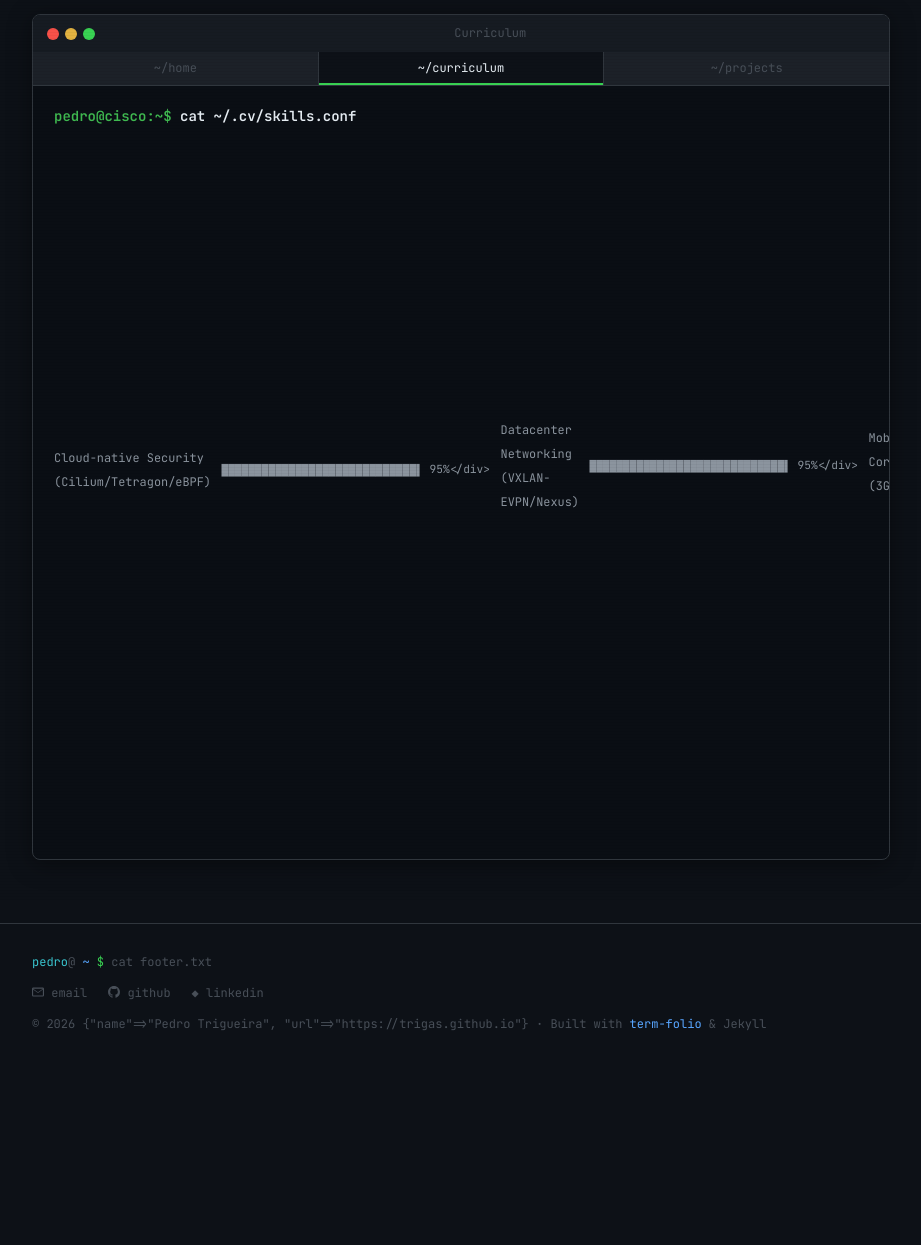
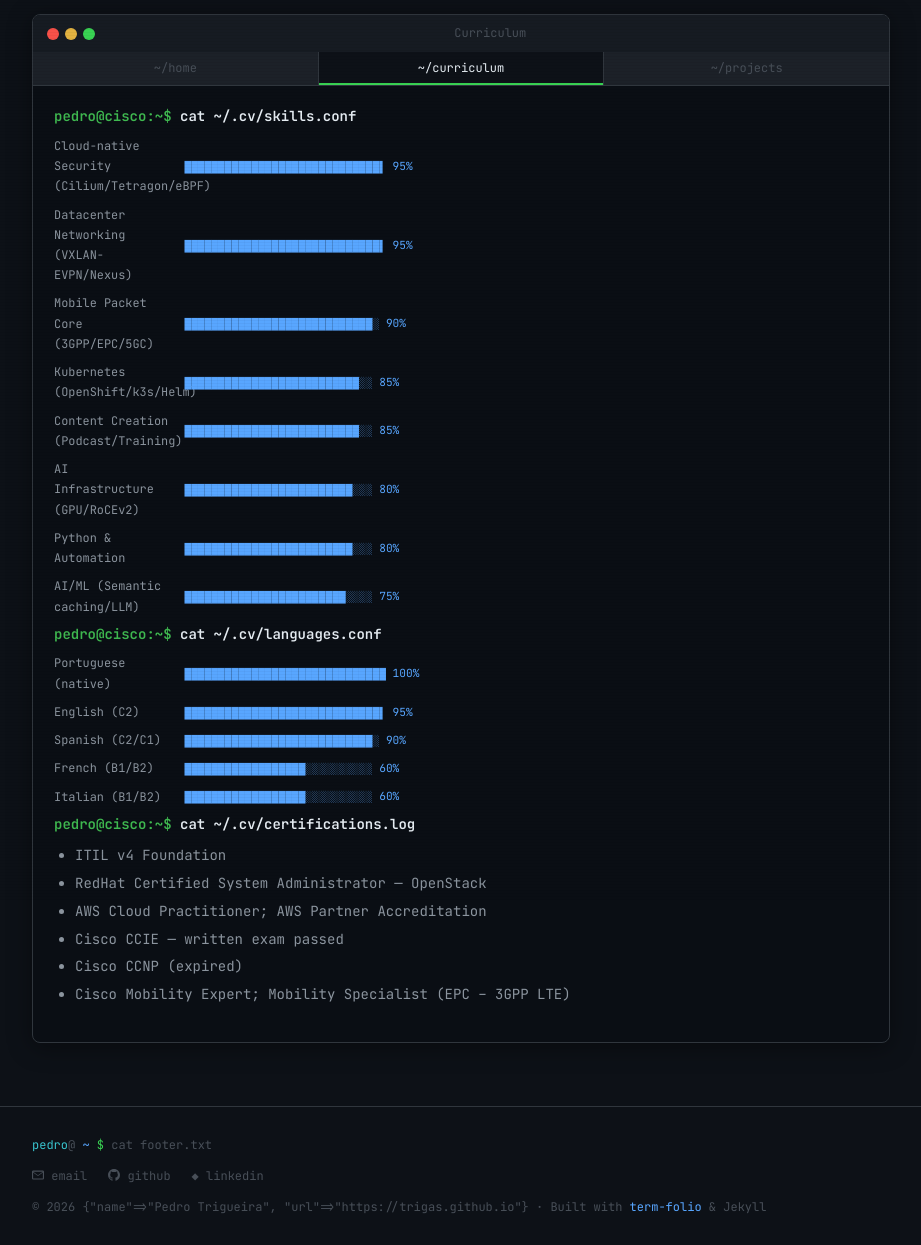
Before and after one commit to Trigas/Trigas.github.io, a Jekyll site: the page built from _pages/curriculum.md, in a window 1280 px wide. Shown: the whole page, without its empty margins (179-1100 px from the left). Built offline with Jekyll 4.4.1, drawn with Linux system fonts in a browser that asks for light colours; a style sheet for code colours, icons or effects is not loaded; before the commit the page ends 1062 px from its top, so only the background shows below that.

Commit message:
fix: curriculum page rendering (remove blank lines, add markdown=0)

```diff
--- a/_pages/curriculum.md
+++ b/_pages/curriculum.md
@@ -5,92 +5,68 @@ sitemap: false
 permalink: /curriculum/
 ---
 
-<div class="col-sm-12">
+<div class="col-sm-12" markdown="0">
 <h4><span class="terminal-prompt">pedro@cisco:~$</span> cat ~/.cv/skills.conf</h4>
+<div class="skill-bar">
+<span class="skill-name">Cloud-native Security (Cilium/Tetragon/eBPF)</span>
+<div class="skill-level">█████████████████████████████▌ 95%</div>
+</div>
+<div class="skill-bar">
+<span class="skill-name">Datacenter Networking (VXLAN-EVPN/Nexus)</span>
+<div class="skill-level">█████████████████████████████▌ 95%</div>
+</div>
+<div class="skill-bar">
+<span class="skill-name">Mobile Packet Core (3GPP/EPC/5GC)</span>
+<div class="skill-level">████████████████████████████░ 90%</div>
+</div>
+<div class="skill-bar">
+<span class="skill-name">Kubernetes (OpenShift/k3s/Helm)</span>
+<div class="skill-level">██████████████████████████░░ 85%</div>
+</div>
+<div class="skill-bar">
+<span class="skill-name">Content Creation (Podcast/Training)</span>
+<div class="skill-level">██████████████████████████░░ 85%</div>
+</div>
+<div class="skill-bar">
+<span class="skill-name">AI Infrastructure (GPU/RoCEv2)</span>
+<div class="skill-level">█████████████████████████░░░ 80%</div>
+</div>
+<div class="skill-bar">
+<span class="skill-name">Python &amp; Automation</span>
+<div class="skill-level">█████████████████████████░░░ 80%</div>
+</div>
+<div class="skill-bar">
+<span class="skill-name">AI/ML (Semantic caching/LLM)</span>
+<div class="skill-level">████████████████████████░░░░ 75%</div>
+</div>
 </div>
 
-<div class="col-sm-12" style="margin-bottom: 20px;">
-
+<div class="col-sm-12" markdown="0">
+<h4><span class="terminal-prompt">pedro@cisco:~$</span> cat ~/.cv/languages.conf</h4>
 <div class="skill-bar">
-  <span class="skill-name">Cloud-native Security (Cilium/Tetragon/eBPF)</span>
-  <div class="skill-level" style="width: 95%;">█████████████████████████████▌ 95%</div>
+<span class="skill-name">Portuguese (native)</span>
+<div class="skill-level">██████████████████████████████ 100%</div>
+</div>
+<div class="skill-bar">
+<span class="skill-name">English (C2)</span>
+<div class="skill-level">█████████████████████████████▌ 95%</div>
+</div>
+<div class="skill-bar">
+<span class="skill-name">Spanish (C2/C1)</span>
+<div class="skill-level">████████████████████████████░ 90%</div>
+</div>
+<div class="skill-bar">
+<span class="skill-name">French (B1/B2)</span>
+<div class="skill-level">██████████████████░░░░░░░░░░ 60%</div>
+</div>
+<div class="skill-bar">
+<span class="skill-name">Italian (B1/B2)</span>
+<div class="skill-level">██████████████████░░░░░░░░░░ 60%</div>
+</div>
 </div>
 
-<div class="skill-bar">
-  <span class="skill-name">Datacenter Networking (VXLAN-EVPN/Nexus)</span>
-  <div class="skill-level" style="width: 95%;">█████████████████████████████▌ 95%</div>
-</div>
-
-<div class="skill-bar">
-  <span class="skill-name">Mobile Packet Core (3GPP/EPC/5GC)</span>
-  <div class="skill-level" style="width: 90%;">████████████████████████████░ 90%</div>
-</div>
-
-<div class="skill-bar">
-  <span class="skill-name">Kubernetes (OpenShift/k3s/Helm)</span>
-  <div class="skill-level" style="width: 85%;">██████████████████████████░░ 85%</div>
-</div>
-
-<div class="skill-bar">
-  <span class="skill-name">Content Creation (Podcast/Training)</span>
-  <div class="skill-level" style="width: 85%;">██████████████████████████░░ 85%</div>
-</div>
-
-<div class="skill-bar">
-  <span class="skill-name">AI Infrastructure (GPU/RoCEv2)</span>
-  <div class="skill-level" style="width: 80%;">█████████████████████████░░░ 80%</div>
-</div>
-
-<div class="skill-bar">
-  <span class="skill-name">Python & Automation</span>
-  <div class="skill-level" style="width: 80%;">█████████████████████████░░░ 80%</div>
-</div>
-
-<div class="skill-bar">
-  <span class="skill-name">AI/ML (Semantic caching/LLM)</span>
-  <div class="skill-level" style="width: 75%;">████████████████████████░░░░ 75%</div>
-</div>
-
-</div>
-
-<div class="col-sm-12">
-<h4><span class="terminal-prompt">pedro@cisco:~$</span> cat ~/.cv/languages.conf</h4>
-</div>
-
-<div class="col-sm-12" style="margin-bottom: 20px;">
-
-<div class="skill-bar">
-  <span class="skill-name">Portuguese (native)</span>
-  <div class="skill-level" style="width: 100%;">██████████████████████████████ 100%</div>
-</div>
-
-<div class="skill-bar">
-  <span class="skill-name">English (C2)</span>
-  <div class="skill-level" style="width: 95%;">█████████████████████████████▌ 95%</div>
-</div>
-
-<div class="skill-bar">
-  <span class="skill-name">Spanish (C2/C1)</span>
-  <div class="skill-level" style="width: 90%;">████████████████████████████░ 90%</div>
-</div>
-
-<div class="skill-bar">
-  <span class="skill-name">French (B1/B2)</span>
-  <div class="skill-level" style="width: 60%;">██████████████████░░░░░░░░░░ 60%</div>
-</div>
-
-<div class="skill-bar">
-  <span class="skill-name">Italian (B1/B2)</span>
-  <div class="skill-level" style="width: 60%;">██████████████████░░░░░░░░░░ 60%</div>
-</div>
-
-</div>
-
-<div class="col-sm-12">
+<div class="col-sm-12" markdown="0">
 <h4><span class="terminal-prompt">pedro@cisco:~$</span> cat ~/.cv/certifications.log</h4>
-</div>
-
-<div class="col-sm-12">
 <ul>
 <li>ITIL v4 Foundation</li>
 <li>RedHat Certified System Administrator — OpenStack</li>
```
